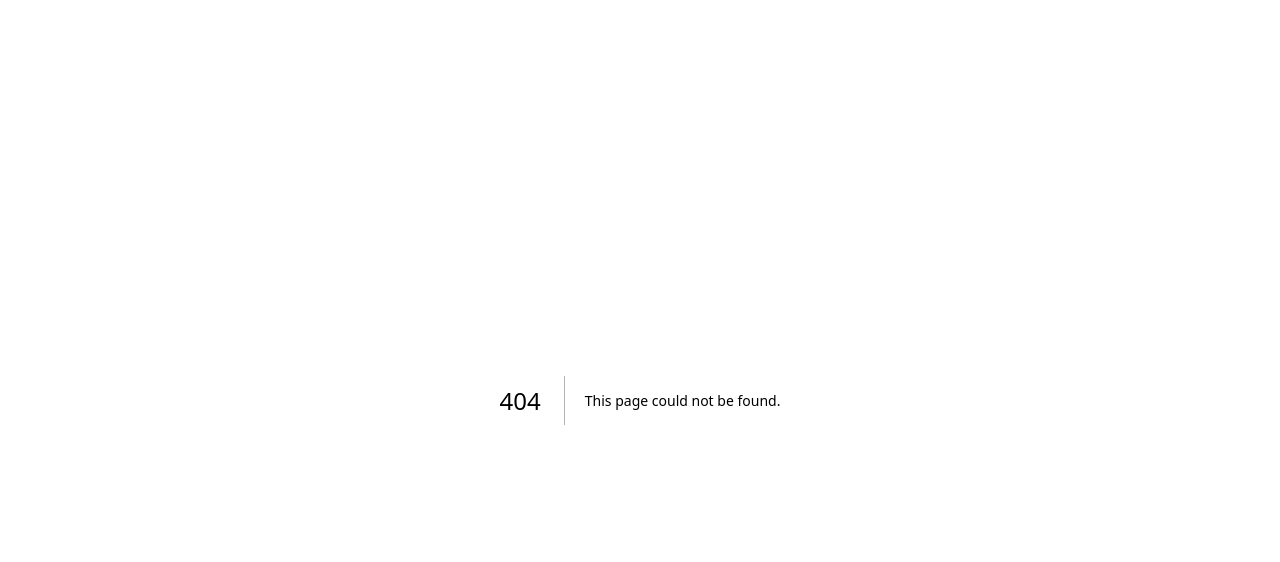
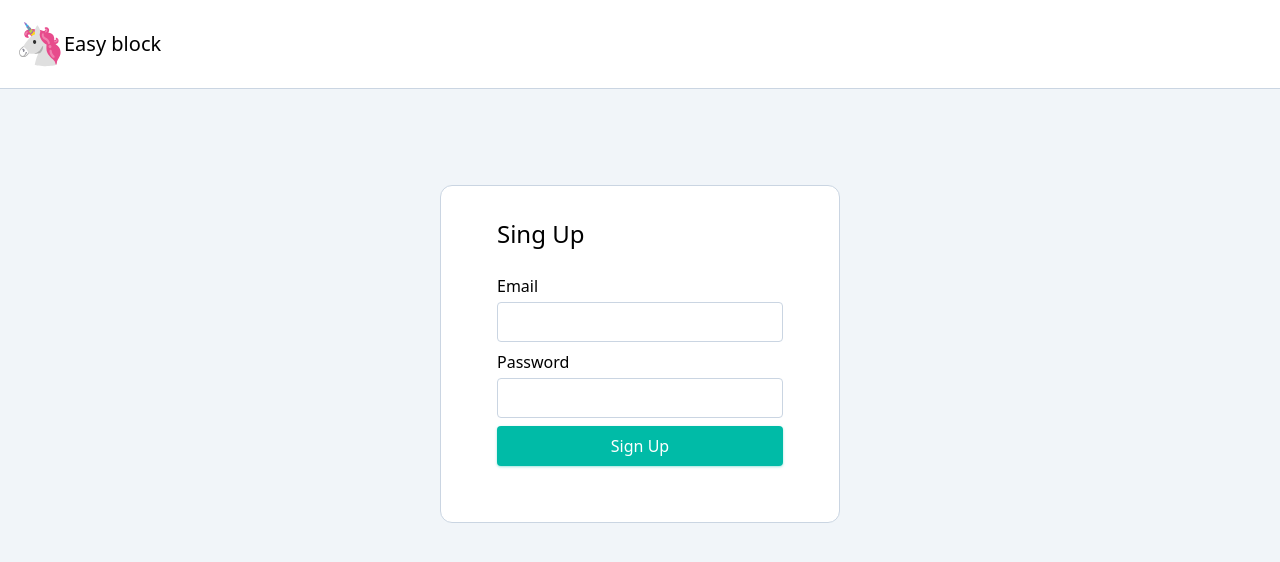
Before and after one commit to X-MARIO/EvgenyParomov-block-list, a Next.js app in the folder client/: page /sign-up in a window 1280 px wide. Before the commit this address had no page. Shown: the top 562 px of the page. Built offline with nearby package versions, Linux system fonts and the light colour scheme.

Commit message:
add SignUpPage

```diff
--- /dev/null
+++ b/client/pages/sign-up.tsx
@@ -0,0 +1,3 @@
+import {SignUpPage} from "@/pages";
+
+export default SignUpPage;
--- /dev/null
+++ b/client/src/features/auth/index.ts
@@ -0,0 +1 @@
+export {SignUpForm} from './ui/sign-up-form';
--- /dev/null
+++ b/client/src/features/auth/ui/sign-up-form.tsx
@@ -0,0 +1,12 @@
+import {UiTextField} from "@/shared/ui/ui-text-field";
+import {UiButton} from "@/shared/ui/ui-button";
+
+export const SignUpForm = () => {
+    return (
+        <form className={"flex flex-col gap-2"}>
+            <UiTextField label={"Email"}/>
+            <UiTextField label={"Password"}/>
+            <UiButton variant={"primary"}>Sign Up</UiButton>
+        </form>
+    );
+}
--- a/client/src/pages/index.ts
+++ b/client/src/pages/index.ts
@@ -1 +1,2 @@
 export { HomePage } from './home';
+export { SignUpPage } from './sign-up';
--- /dev/null
+++ b/client/src/pages/sign-up.tsx
@@ -0,0 +1,16 @@
+import {SignUpForm} from "@/features/auth";
+import {UiHeader} from "@/shared/ui/ui-header";
+
+export const SignUpPage = () => {
+    return (
+        <div className={"min-h-screen flex flex-col bg-slate-100"}>
+            <UiHeader/>
+            <main className={"grow flex flex-col pt-24"}>
+                <div className={"rounded-xl border border-slate-300 px-14 py-8 pb-14 w-full max-w-[400px] bg-white self-center"}>
+                    <h1 className={"text-2xl mb-6"}>Sing Up</h1>
+                    <SignUpForm/>
+                </div>
+            </main>
+        </div>
+    );
+}
--- a/client/src/shared/ui/ui-header.tsx
+++ b/client/src/shared/ui/ui-header.tsx
@@ -4,7 +4,7 @@ import {ReactNode} from "react";
 
 export const UiHeader = ({className, right}: { className?: string, right?: ReactNode }) => {
     return <header
-        className={clsx(className, "px-4 py-5 border-b border-b-slate-300 flex justify-between items-center")}>
+        className={clsx(className, "px-4 py-5 border-b border-b-slate-300 flex justify-between items-center bg-white")}>
         <UiLogo/>
         {right}
     </header>
```
